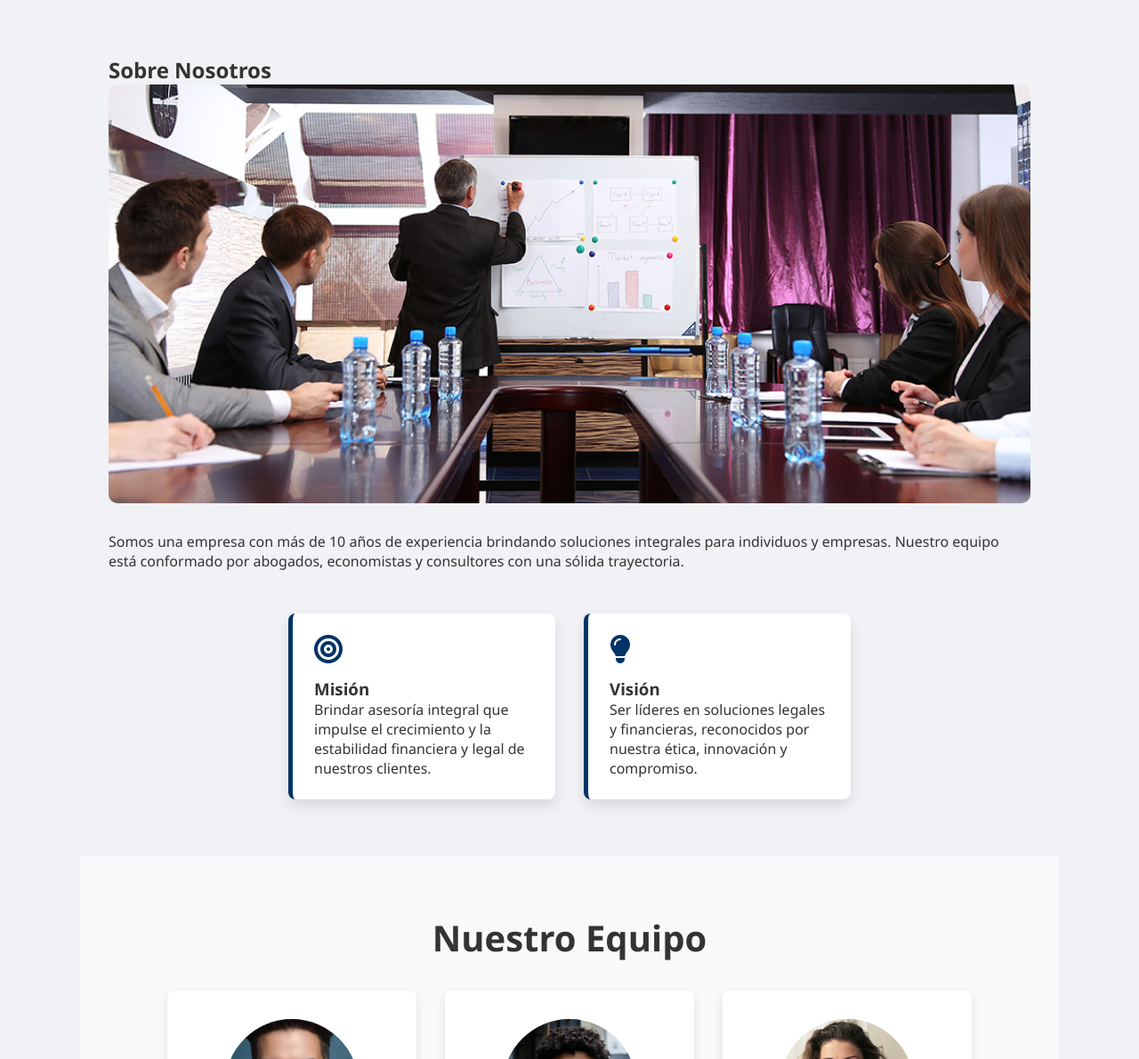
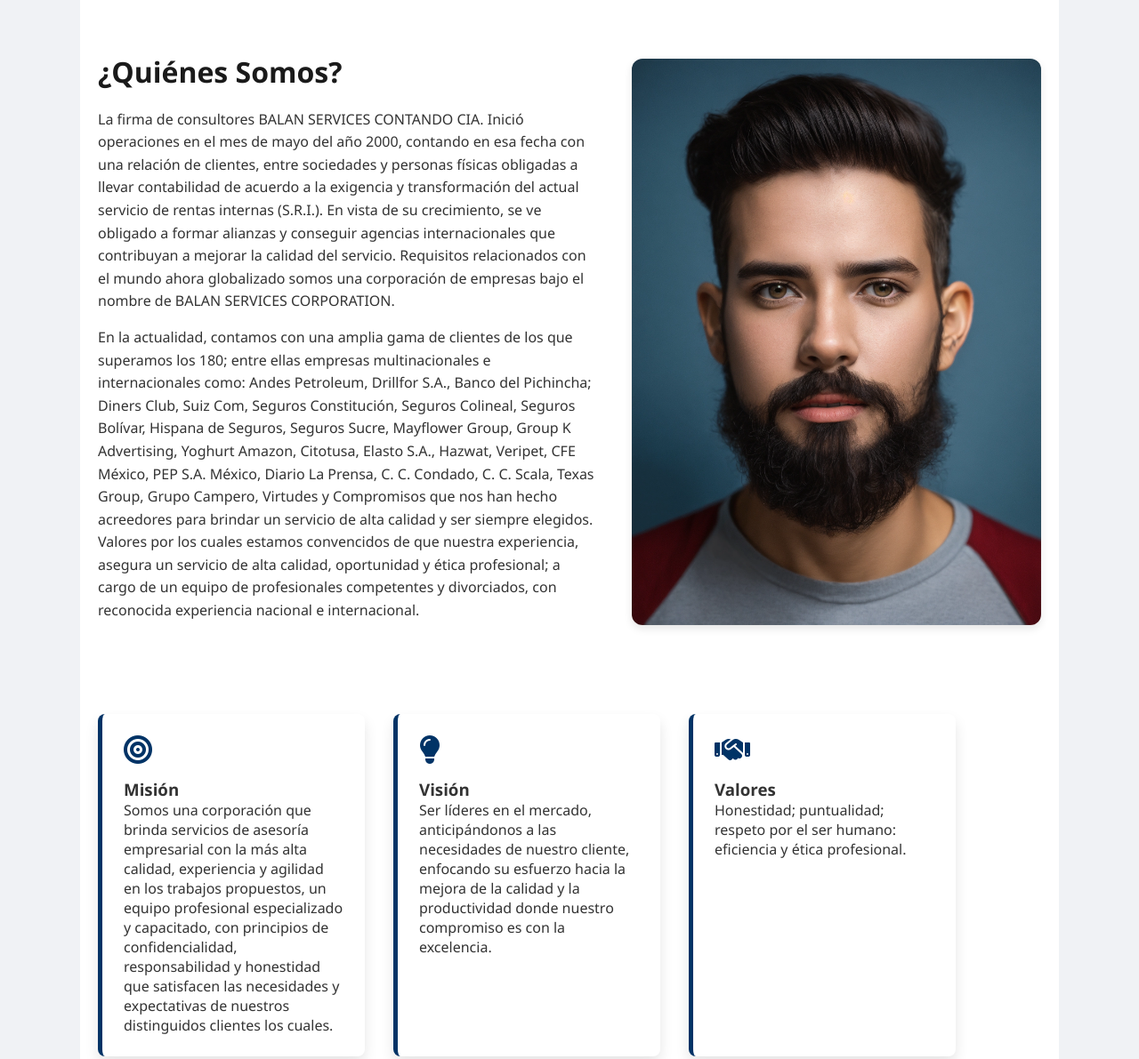
Before and after one commit to AlexisP21/bpage, a plain HTML site: page index.html in a window 1280 px wide. Shown: the part 1280-2471 px from the top of the page at 89% size. Drawn offline with Linux system fonts and the light colour scheme.

Commit message:
Add files via upload

```diff
--- a/index.html
+++ b/index.html
@@ -7,7 +7,8 @@
     <title>Balan Services Corp</title>
     <link rel="icon" type="image/png" href="./img/tierra_2.png">
     <link rel="stylesheet" href="style.css" />
-    <link rel="stylesheet" href="https://cdnjs.cloudflare.com/ajax/libs/font-awesome/6.5.0/css/all.min.css" crossorigin="anonymous" referrerpolicy="no-referrer" />
+    <link rel="stylesheet" href="https://cdnjs.cloudflare.com/ajax/libs/font-awesome/6.5.0/css/all.min.css"
+        crossorigin="anonymous" referrerpolicy="no-referrer" />
 </head>
 
 <body>
@@ -78,7 +79,38 @@
         </div>
     </section>
 
-    <section id="nosotros">
+    <section id="quienes-somos" class="quienes-somos">
+        <div class="contenedor-quienes">
+            <div class="qs-texto">
+                <h2>¿Quiénes Somos?</h2>
+                <p>La firma de consultores BALAN SERVICES CONTANDO CIA. Inició operaciones en el mes de mayo del año 2000, contando en esa fecha con una relación de clientes, entre sociedades y personas físicas obligadas a llevar contabilidad de acuerdo a la exigencia y transformación del actual servicio de rentas internas (S.R.I.). En vista de su crecimiento, se ve obligado a formar alianzas y conseguir agencias internacionales que contribuyan a mejorar la calidad del servicio. Requisitos relacionados con el mundo ahora globalizado somos una corporación de empresas bajo el nombre de BALAN SERVICES CORPORATION.</p>
+                <p>En la actualidad, contamos con una amplia gama de clientes de los que superamos los 180; entre ellas empresas multinacionales e internacionales como: Andes Petroleum, Drillfor S.A., Banco del Pichincha; Diners Club, Suiz Com, Seguros Constitución, Seguros Colineal, Seguros Bolívar, Hispana de Seguros, Seguros Sucre, Mayflower Group, Group K Advertising, Yoghurt Amazon, Citotusa, Elasto S.A., Hazwat, Veripet, CFE México, PEP S.A. México, Diario La Prensa, C. C. Condado, C. C. Scala, Texas Group, Grupo Campero, Virtudes y Compromisos que nos han hecho acreedores para brindar un servicio de alta calidad y ser siempre elegidos. Valores por los cuales estamos convencidos de que nuestra experiencia, asegura un servicio de alta calidad, oportunidad y ética profesional; a cargo de un equipo de profesionales competentes y divorciados, con reconocida experiencia nacional e internacional.</p>
+            </div>
+            <div class="qs-imagen">
+                <img src="img/persona1.webp" alt="Nuestro equipo">
+            </div>
+            <div class="cuadros-mv">
+                <div class="cuadro">
+                    <i class="fas fa-bullseye fa-2x icono-mv"></i>
+                    <h3>Misión</h3>
+                    <p>Somos una corporación que brinda servicios de asesoría empresarial con la más alta calidad, experiencia y agilidad en los trabajos propuestos, un equipo profesional especializado y capacitado, con principios de confidencialidad, responsabilidad y honestidad que satisfacen las necesidades y expectativas de nuestros distinguidos clientes los cuales.</p>
+                </div>
+                <div class="cuadro">
+                    <i class="fas fa-lightbulb fa-2x icono-mv"></i>
+                    <h3>Visión</h3>
+                    <p>Ser líderes en el mercado, anticipándonos a las necesidades de nuestro cliente, enfocando su esfuerzo hacia la mejora de la calidad y la productividad donde nuestro compromiso es con la excelencia.</p>
+                </div>
+                <div class="cuadro">
+                    <i class="fas fa-handshake fa-2x icono-mv"></i>
+                    <h3>Valores</h3>
+                    <p>Honestidad; puntualidad; respeto por el ser humano: eficiencia y ética profesional.</p>
+                </div>
+            </div>
+        </div>
+    </section>
+
+
+    <!--<section id="nosotros">
         <h2>Sobre Nosotros</h2>
         <div class="nosotros-contenido">
             <img src="img/3.jpg" alt="Nuestro equipo" />
@@ -101,7 +133,7 @@
                     compromiso.</p>
             </div>
         </div>
-    </section>
+    </section>-->
 
     <section id="equipo">
         <h2>Nuestro Equipo</h2>
--- a/style.css
+++ b/style.css
@@ -175,14 +175,6 @@ footer {
     }
 }
 
-/* Menú hamburguesa */
-.menu-icon {
-    display: none;
-    font-size: 1.5rem;
-    color: white;
-    cursor: pointer;
-}
-
 /* Responsive */
 @media (max-width: 768px) {
     .menu-icon {
@@ -300,8 +292,6 @@ footer {
     }
 }
 
-
-
 .logo{
   max-width: 320px; /* antes 180px */
   width: 100%;
@@ -313,7 +303,6 @@ footer {
     max-width: 270px; /* antes 140px */
   }
 }
-
 
 .cuadros-mv {
     display: flex;
@@ -354,6 +343,59 @@ footer {
     color: #003366;
     margin-bottom: 1rem;
 }
+
+
+
+
+
+.quienes-somos {
+  background-color: #ffffff;
+  padding: 60px 20px;
+  border-top: 1px solid #e0e0e0;
+}
+
+.contenedor-quienes {
+  max-width: 1200px;
+  margin: 0 auto;
+  display: flex;
+  flex-wrap: wrap;
+  align-items: center;
+  gap: 40px;
+}
+
+.qs-texto {
+  flex: 1 1 500px;
+}
+
+.qs-texto h2 {
+  font-size: 2rem;
+  color: #1a1a1a;
+  margin-bottom: 20px;
+}
+
+.qs-texto p {
+  font-size: 1rem;
+  color: #333;
+  line-height: 1.6;
+  margin-bottom: 15px;
+}
+
+.qs-imagen {
+  flex: 1 1 400px;
+  text-align: center;
+}
+
+.qs-imagen img {
+  max-width: 100%;
+  border-radius: 12px;
+  box-shadow: 0 4px 10px rgba(0, 0, 0, 0.1);
+}
+
+
+
+
+
+
 
 .nosotros-contenido {
     display: flex;
```
